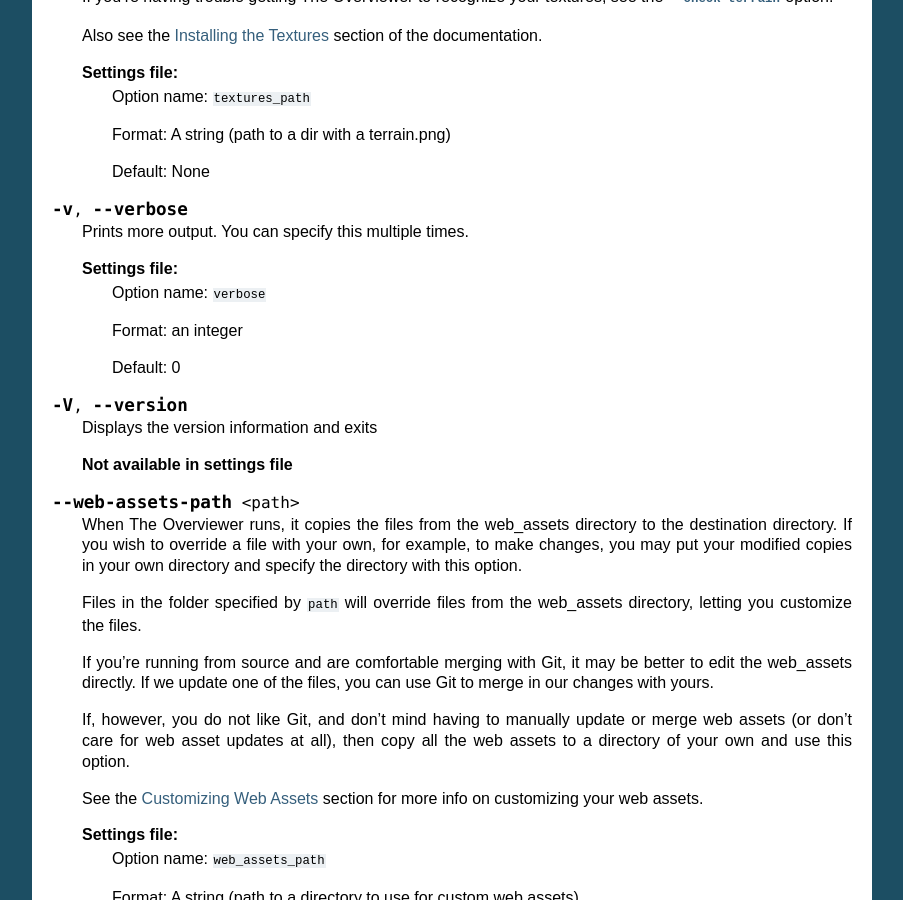
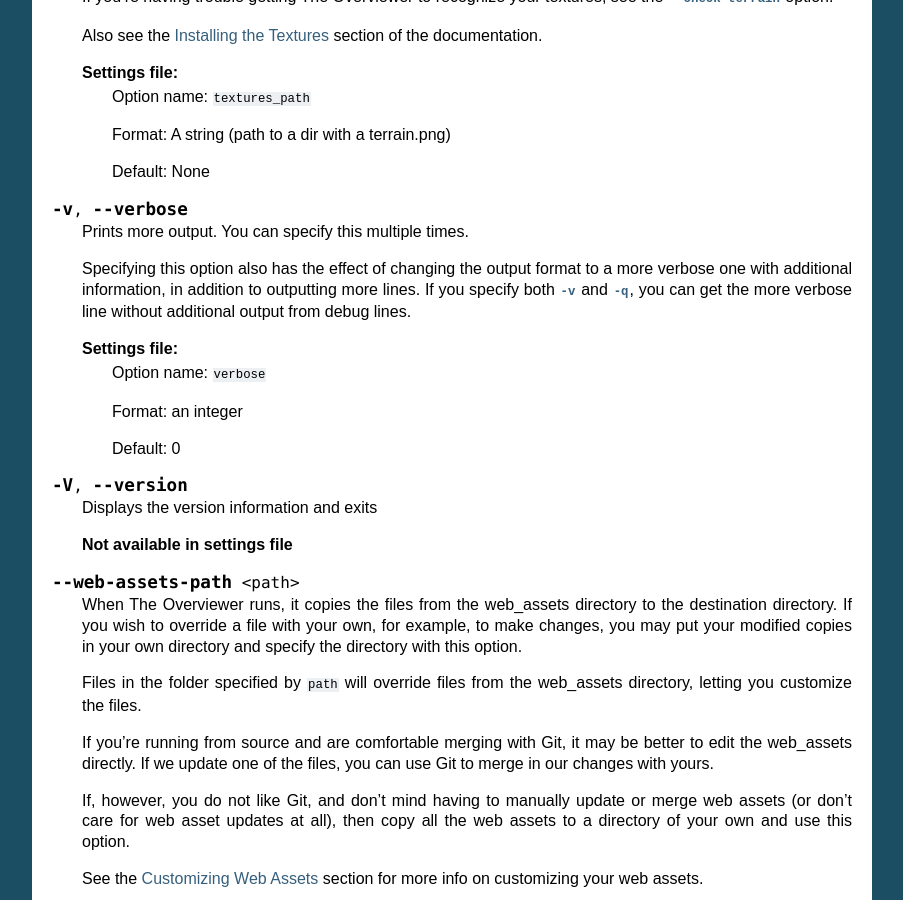
Before and after one commit to overviewer/Minecraft-Overviewer, a Sphinx documentation site: the page built from docs/options.rst, in a window 1280 px wide and 900 px high, scrolled down 5954 px. Shown: the whole window, without its empty margins (198-1101 px from the left). Built offline with Sphinx 7.4.7, drawn with Linux system fonts in a browser that asks for light colours.

Commit message:
Added note to -v option in docs

```diff
--- a/docs/options.rst
+++ b/docs/options.rst
@@ -349,6 +349,11 @@ Less Useful Options
 .. cmdoption:: -v, --verbose
 
     Prints more output. You can specify this multiple times.
+
+    Specifying this option also has the effect of changing the output format to
+    a more verbose one with additional information, in addition to outputting
+    more lines. If you specify both :option:`-v` and :option:`-q`, you can get
+    the more verbose line without additional output from debug lines.
 
     **Settings file:**
         Option name: ``verbose``
```
